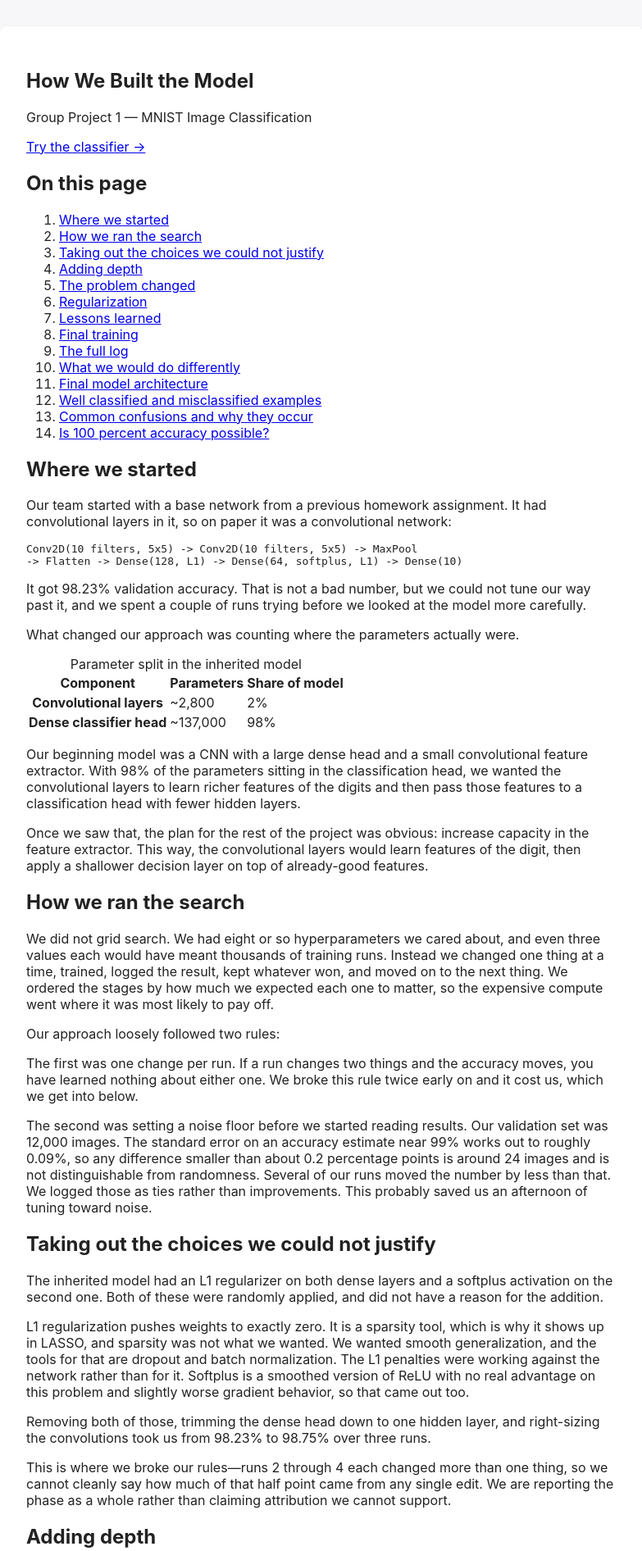
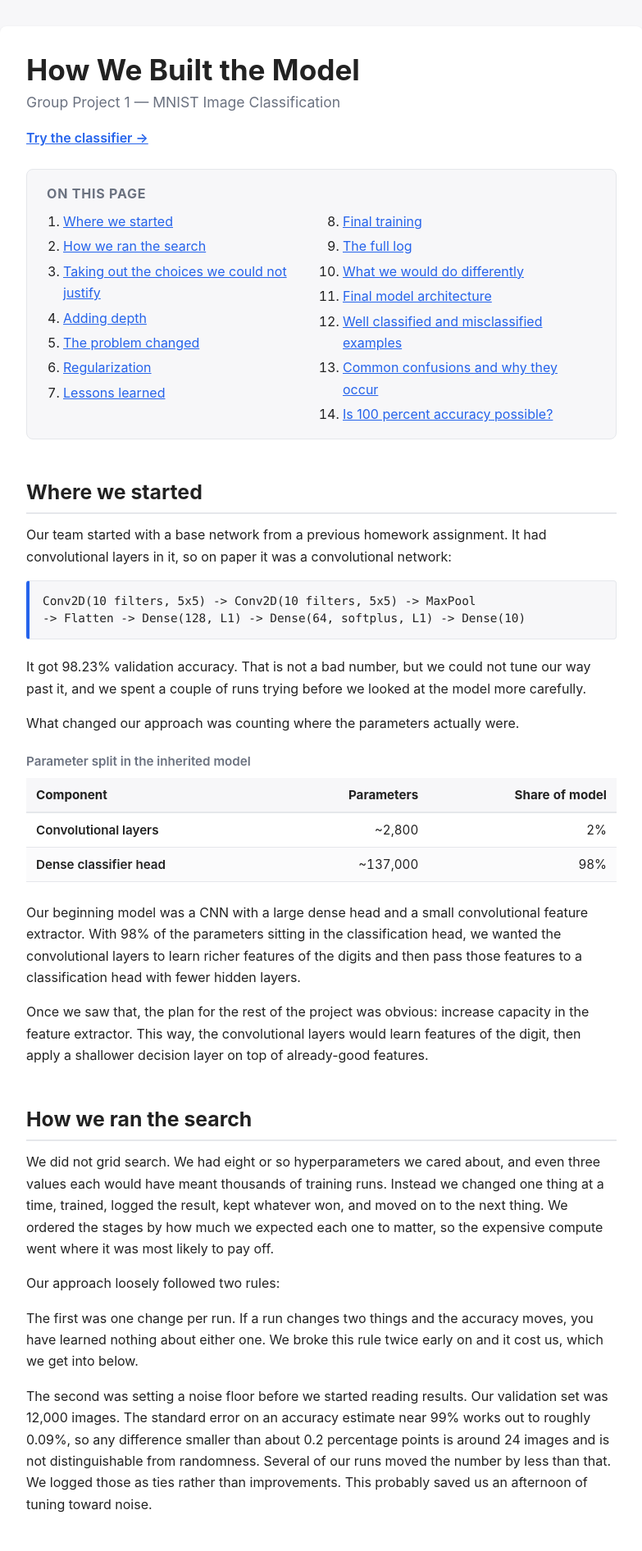
Before and after one commit to MSBASharks/mnist-classifier-webapp, a Django app: page / in a window 1280 px wide. Shown: the part 44-1936 px from the top of the page at 82% size, without its empty margins (248-1031 px from the left). Run offline with Django 5.2, Linux system fonts and the light colour scheme; the visitor is signed in with stand-in values (Sample User, id 1).

Commit message:
Update style.css
Style update to writeup page for the big Claude template.

```diff
--- a/classifier/static/classifier/style.css
+++ b/classifier/static/classifier/style.css
@@ -79,19 +79,13 @@ button {
 }
 
 .digit-preview {
-    width: 224px;            /* 8x the 28px source */
-    height: 224px;
     image-rendering: pixelated;
     border: 1px solid #ccc;
-    border-radius: 4px;
-    display: block;
-    margin: 1rem 0;
 }
 
-.prediction { font-size: 1.2rem; }
-.prediction strong { font-size: 2.5rem; color: #2563eb; }
-
-.stub-note { color: #6b7280; font-size: 0.85rem; }
+.prediction {
+    font-size: 1.2rem;
+}
 
 .confidence {
     color: #6b7280;
@@ -104,3 +98,148 @@ button {
     font-size: 0.85rem;
     margin: 2rem 0;
 }
+
+/* ==========================================================================
+   Write-up page (writeup.html). Scoped under .writeup so it does not affect
+   the login page, classify page, or the .alert message styling above.
+   ========================================================================== */
+
+.writeup {
+  --wu-text: #222;
+  --wu-muted: #6b7280;
+  --wu-accent: #2563eb;
+  --wu-border: #e5e7eb;
+  --wu-surface: #f7f7f9;
+  --wu-highlight: #eaf1fe;
+  /* sits inside .content (720px white card), so no extra width/padding */
+  padding: 0;
+  color: var(--wu-text);
+  line-height: 1.65;
+}
+
+.writeup h1 { font-size: 2.2rem; line-height: 1.2; margin: 0 0 .25rem; }
+.writeup h2 {
+  font-size: 1.55rem;
+  margin: 2.75rem 0 .75rem;
+  padding-bottom: .3rem;
+  border-bottom: 2px solid var(--wu-border);
+  scroll-margin-top: 1rem;
+}
+.writeup h3 { font-size: 1.2rem; margin: 2rem 0 .5rem; }
+.writeup p  { margin: 0 0 1rem; }
+.writeup a  { color: var(--wu-accent); }
+
+.writeup-header { margin-bottom: 1.5rem; }
+.writeup-subtitle { color: var(--wu-muted); font-size: 1.1rem; margin: 0 0 .75rem; }
+.writeup-cta, .writeup-footer-cta { font-weight: 600; }
+.writeup-footer-cta { margin-top: 3rem; }
+
+/* Table of contents */
+.writeup-toc {
+  background: var(--wu-surface);
+  border: 1px solid var(--wu-border);
+  border-radius: 8px;
+  padding: 1rem 1.5rem;
+  margin-bottom: 2rem;
+}
+.writeup-toc h2 { font-size: 1rem; margin: 0 0 .5rem; padding: 0; border: 0;
+  text-transform: uppercase; letter-spacing: .05em; color: var(--wu-muted); }
+.writeup-toc ol { margin: 0; padding-left: 1.25rem; columns: 2; column-gap: 2rem; }
+.writeup-toc li { margin-bottom: .25rem; break-inside: avoid; }
+
+/* Divider between the model story and the error analysis */
+.part-divider {
+  margin: 4rem 0 0;
+  padding: 1.5rem 0 0;
+  border-top: 4px solid var(--wu-accent);
+}
+.part-divider .part-title { border: 0; margin: 0 0 .25rem; padding: 0; font-size: 1.9rem; }
+
+/* Code / architecture snippets */
+.writeup pre.arch {
+  background: var(--wu-surface);
+  border: 1px solid var(--wu-border);
+  border-left: 4px solid var(--wu-accent);
+  border-radius: 4px;
+  padding: .85rem 1rem;
+  margin: 0 0 1.25rem;
+  overflow-x: auto;
+  font-size: .9rem;
+  line-height: 1.5;
+}
+.writeup pre.arch code { font-family: ui-monospace, SFMono-Regular, Menlo, Consolas, monospace; }
+
+/* Callouts */
+.writeup .callout {
+  background: var(--wu-highlight);
+  border-left: 4px solid var(--wu-accent);
+  border-radius: 4px;
+  padding: .85rem 1.1rem;
+  font-size: 1.1rem;
+}
+
+/* Figures */
+.writeup figure { margin: 1.5rem 0; }
+.writeup figure img {
+  display: block;
+  max-width: 100%;
+  height: auto;
+  margin: 0 auto;
+  border: 1px solid var(--wu-border);
+  border-radius: 4px;
+  background: #fff;
+}
+.writeup figcaption {
+  margin-top: .5rem;
+  text-align: center;
+  font-size: .9rem;
+  color: var(--wu-muted);
+}
+
+/* Tables: wrapper lets wide tables scroll on small screens instead of
+   breaking the page layout */
+.writeup .table-wrap { overflow-x: auto; margin: 1.25rem 0 1.5rem; }
+.writeup table { border-collapse: collapse; width: 100%; font-size: .95rem; }
+.writeup caption {
+  caption-side: top;
+  text-align: left;
+  font-weight: 600;
+  color: var(--wu-muted);
+  padding-bottom: .5rem;
+}
+.writeup th, .writeup td {
+  padding: .5rem .75rem;
+  border-bottom: 1px solid var(--wu-border);
+  text-align: left;
+  vertical-align: top;
+}
+.writeup thead th {
+  background: var(--wu-surface);
+  border-bottom: 2px solid var(--wu-border);
+  white-space: nowrap;
+}
+.writeup tbody th { font-weight: 600; }
+.writeup .num { text-align: right; font-variant-numeric: tabular-nums; }
+.writeup thead th.num { text-align: right; }
+.writeup tbody tr:nth-child(even) { background: #fbfbfc; }
+.writeup tr.key, .writeup tr.key:nth-child(even) { background: var(--wu-highlight); }
+.writeup tfoot th, .writeup tfoot td {
+  border-top: 2px solid var(--wu-border);
+  border-bottom: 0;
+  background: var(--wu-surface);
+}
+.writeup .narrow-table { max-width: 24rem; }
+.writeup .config-table th { width: 10rem; background: var(--wu-surface); }
+.writeup .log-table td:nth-child(2) { min-width: 16rem; }
+
+/* Phones */
+@media (max-width: 600px) {
+  .writeup h1 { font-size: 1.75rem; }
+  .writeup h2 { font-size: 1.35rem; }
+  .writeup-toc ol { columns: 1; }
+}
+
+@media print {
+  .writeup-toc, .writeup-cta, .writeup-footer-cta { display: none; }
+  .writeup figure, .writeup table { break-inside: avoid; }
+}
```
